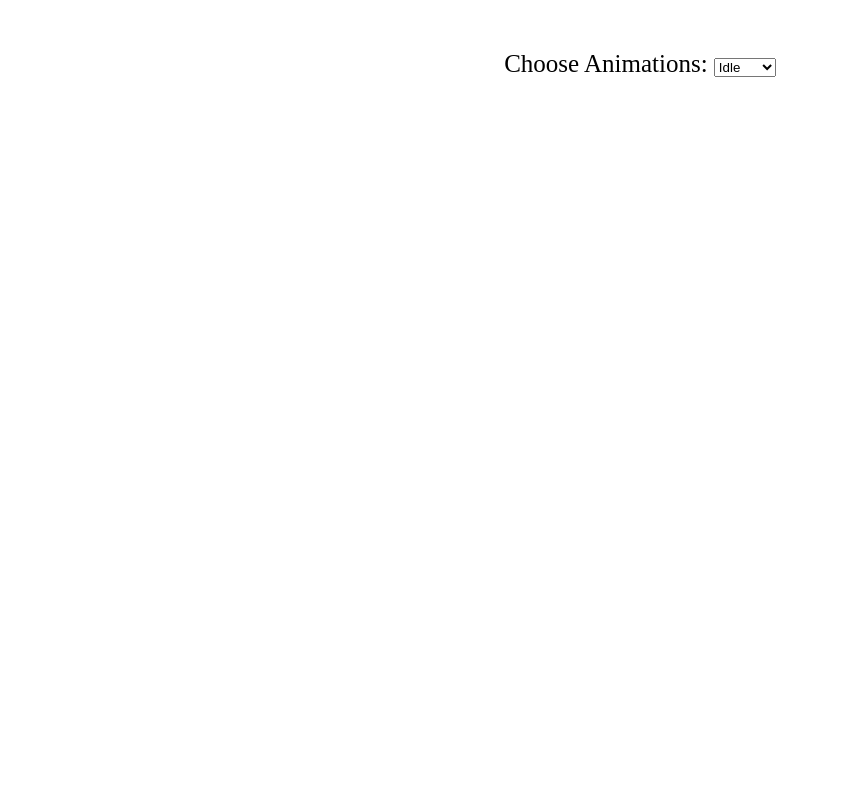
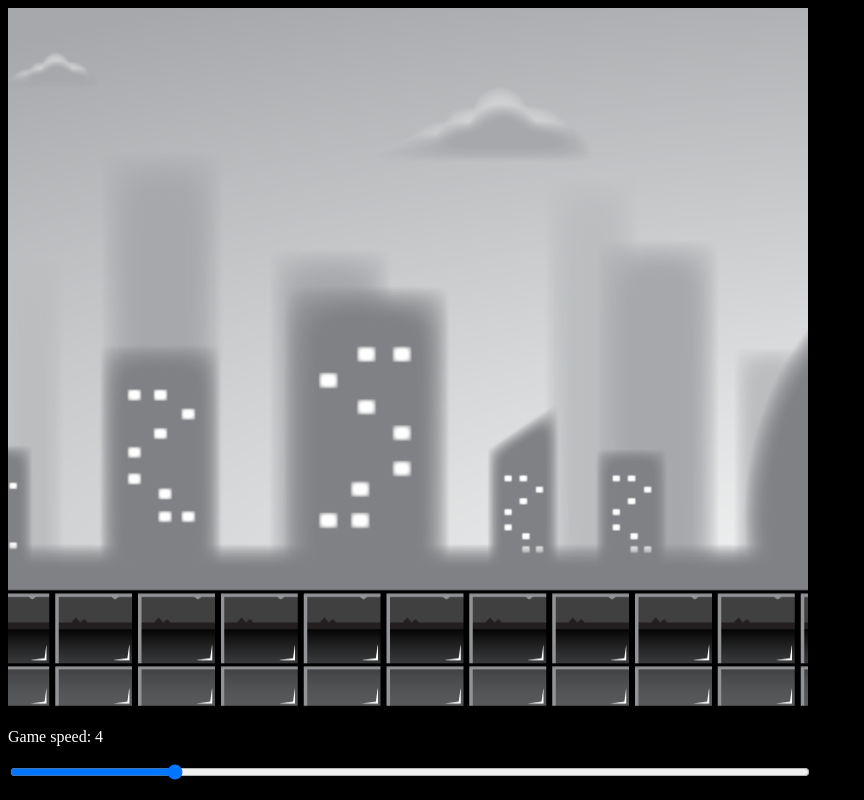
Before and after one commit to NigoraFayzullaeva/jsRunnerGame, a plain HTML site: page index.html in a window 1280 px wide. Shown: the whole page, without its empty margins (0-864 px from the left). Drawn offline with Linux system fonts and the light colour scheme; animation ran at ten frames a second.

Commit message:
#Project2

```diff
--- a/index.html
+++ b/index.html
@@ -4,25 +4,14 @@
     <meta charset="UTF-8">
     <meta http-equiv="X-UA-Compatible" content="IE=edge">
     <meta name="viewport" content="width=device-width, initial-scale=1.0">
-    <title>Sprite Animations</title>
+    <title>Parallax Background</title>
     <link rel="stylesheet" href="style.css">
 </head>
 <body>
-    <canvas id="canvas1"></canvas>
-    <div class="controls">
-        <label for="animations">Choose Animations:</label>
-        <select name="animations" id="animations">
-            <option value="idle">Idle</option>
-            <option value="jump">Jump</option>
-            <option value="fall">Fall</option>
-            <option value="run">Run</option>
-            <option value="dizzy">Dizzy</option>
-            <option value="sit">Sit</option>
-            <option value="roll">Roll</option>
-            <option value="bite">Bite</option>
-            <option value="ko">Ko</option>
-            <option value="gethit">Get hit</option>
-        </select>
+    <div id="container">
+        <canvas id="canvas1"></canvas>
+        <p>Game speed: <span id="showGameSpeed"></span></p>
+        <input type="range" min="0" max="20" value="5" class="slider" id="slider">
     </div>
 
     <script src="script.js"></script>
--- a/script.js
+++ b/script.js
@@ -1,93 +1,73 @@
-let playerState = 'idle';
-const dropdown = document.getElementById('animations');
-dropdown.addEventListener('change', function(e){
-    playerState = e.target.value;
-})
-
 const canvas = document.getElementById('canvas1');
 const ctx = canvas.getContext('2d');
-const CANVAS_WIDTH = canvas.width = 600;
-const CANVAS_HEIGHT = canvas.height = 600;
+const CANVAS_WIDTH = canvas.width = 800;
+const CANVAS_HEIGHT = canvas.height = 700;
+let gameSpeed = 4;
+// let gameFrame = 0;
 
-const playerImage = new Image();
-playerImage.src = 'pictures/shadow_dog.png';
-const spriteWidth = 575;
-const spriteHeight = 523;
+const backgroundLayer1 = new Image();
+backgroundLayer1.src = 'pic/layer-1.png';
+const backgroundLayer2 = new Image();
+backgroundLayer2.src = 'pic/layer-2.png';
+const backgroundLayer3 = new Image();
+backgroundLayer3.src = 'pic/layer-3.png';
+const backgroundLayer4 = new Image();
+backgroundLayer4.src = 'pic/layer-4.png';
+const backgroundLayer5 = new Image();
+backgroundLayer5.src = 'pic/layer-5.png';
 
+window.addEventListener('load', function () {
+    const slider = document.getElementById('slider');
+    slider.value = gameSpeed;
+    const showGameSpeed = document.getElementById('showGameSpeed');
+    showGameSpeed.innerHTML = gameSpeed;
+    slider.addEventListener('change', function (e) {
+        gameSpeed = e.target.value;
+        showGameSpeed.innerHTML = e.target.value;
+    });
 
-let gameFrame = 0;
-const staggerFrames = 5;
-const spriteAnimations = [];
-const animationStates = [
-    {
-        name: 'idle',
-        frames: 7,
-    },
-    {
-        name: 'jump',
-        frames: 7,
-    },
-    {
-        name: 'fall',
-        frames: 7,
-    },
-    {
-        name: 'run',
-        frames: 9,
-    },
-    {
-        name: 'dizzy',
-        frames: 11,
-    },
-    {
-        name: 'sit',
-        frames: 5,
-    },
-    {
-        name: 'roll',
-        frames: 7,
-    },
-    {
-        name: 'bite',
-        frames: 7,
-    },
-    {
-        name: 'ko',
-        frames: 12,
-    },
-    {
-        name: 'gethit',
-        frames: 4,
+    class Layer {
+        constructor(image, speedModifier) {
+            this.x = 0;
+            this.y = 0;
+            this.width = 2400;
+            this.height = 700;
+            this.x2 = this.width;
+            this.image = image;
+            this.speedModifier = speedModifier;
+            this.speed = gameSpeed * this.speedModifier;
+        }
+        update() {
+            this.speed = gameSpeed * this.speedModifier;
+            if (this.x <= -this.width){
+                this.x = 0;
+            }
+            this.x = this.x - this.speed;
+            // this.x = gameFrame * this.speed % this.width;
+        }
+        draw() {
+            ctx.drawImage(this.image, this.x, this.y, this.width, this.height);
+            ctx.drawImage(this.image, this.x + this.width, this.y, this.width, this.height);
+        }
     }
-];
-animationStates.forEach((state, index) => {
-    let frames = {
-        loc: [],
-    }
-    for (let j = 0; j < state.frames; j++){
-        let positionX = j * spriteWidth;
-        let positionY = index * spriteHeight;
-        frames.loc.push({x: positionX, y: positionY});
-    }
-    spriteAnimations[state.name] = frames;
+
+    const layer1 = new Layer(backgroundLayer1, 0.2);
+    const layer2 = new Layer(backgroundLayer2, 0.4);
+    const layer3 = new Layer(backgroundLayer3, 0.6);
+    const layer4 = new Layer(backgroundLayer4, 0.8);
+    const layer5 = new Layer(backgroundLayer5, 1);
+
+    const gameObjects = [layer1, layer2, layer3, layer4, layer5];
+
+    function animate() {
+        ctx.clearRect(0, 0, CANVAS_WIDTH, CANVAS_HEIGHT);
+        gameObjects.forEach(object => {
+            object.update();
+            object.draw();
+        });
+        // gameFrame--;
+        requestAnimationFrame(animate);
+    };
+    animate();
+
 });
-console.log(spriteAnimations);
-
-function animate(){
-    ctx.clearRect(0, 0, CANVAS_WIDTH, CANVAS_HEIGHT);
-    let position = Math.floor(gameFrame/staggerFrames) % spriteAnimations[playerState].loc.length;
-    let frameX = spriteWidth * position;
-    let frameY = spriteAnimations[playerState].loc[position].y;
-
-
-    ctx.drawImage(playerImage, frameX, frameY, spriteWidth, spriteHeight, 0, 0, spriteWidth, spriteHeight);
-
-    // if (gameFrame % staggerFrames == 0){
-    //     if (frameX < 4) frameX++;
-    //     else frameX = 0;
-    // }
-
-    gameFrame++;
-    requestAnimationFrame(animate);
-};
-animate();
--- a/style.css
+++ b/style.css
@@ -1,18 +1,22 @@
-#canvas1{
+body{
+    background: black;
+}
+#continer{
     position: absolute;
+    width: 800px;
+    transform: translate(-50%, -50%);
     top: 50%;
     left: 50%;
-    transform: translate(-50%, -50%);
-    width: 600px;
-    height: 600px;
-}
-.controls{
-    position: absolute;
-    z-index: 10;
-    top: 50px;
-    left: 50%;
-    transform: translateX(-50%);
-}
-.controls, .select, option {
     font-size: 25px;
 }
+#canvas1{
+    position: relative;
+    width: 800px;
+    height: 700px;
+}
+#slider{
+    width: 800px;
+}
+p{
+    color: white;
+}
```
Also changed, not shown: pic/layer-1.png (added), pic/layer-2.png (added), pic/layer-3.png (added), pic/layer-4.png (added), pic/layer-5.png (added).
